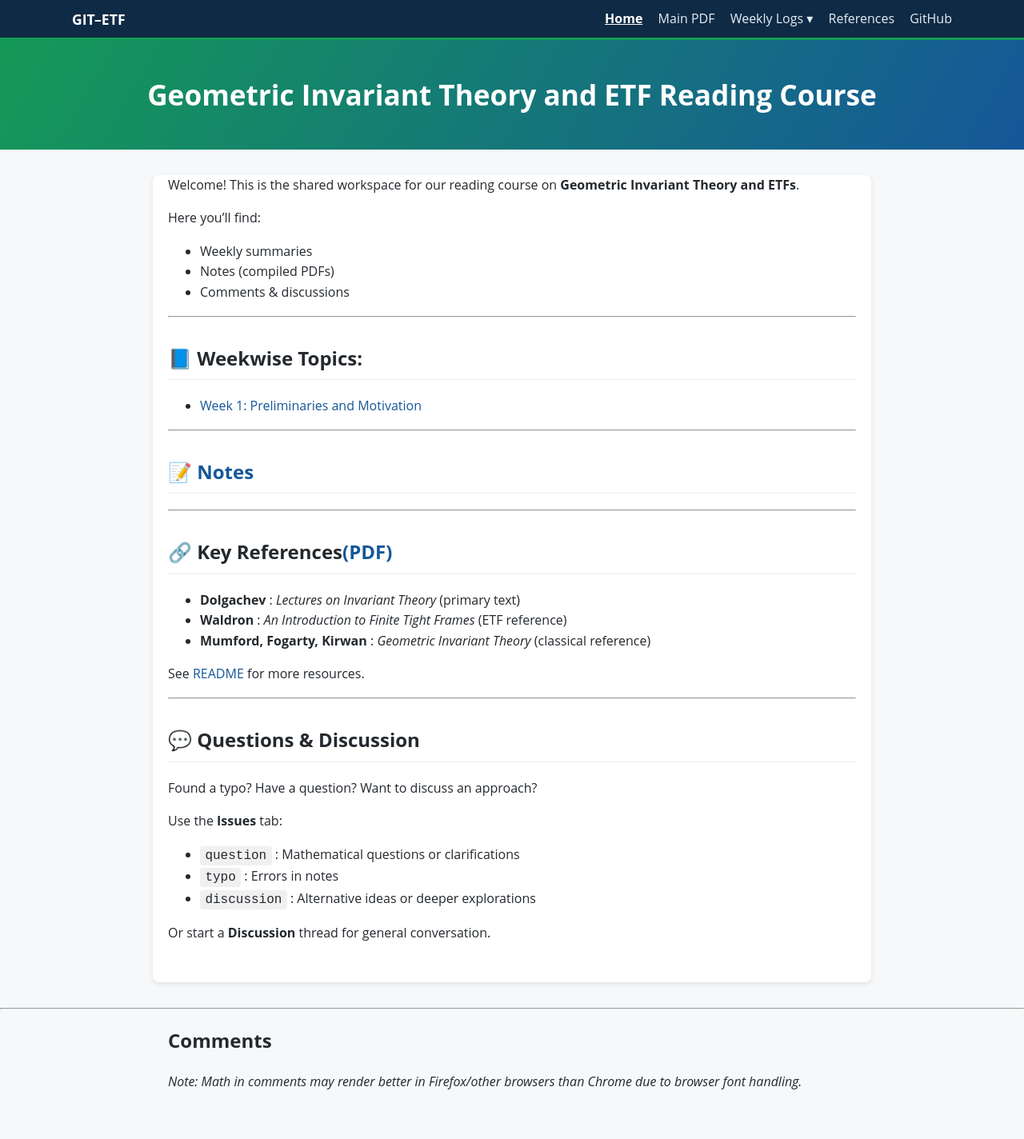
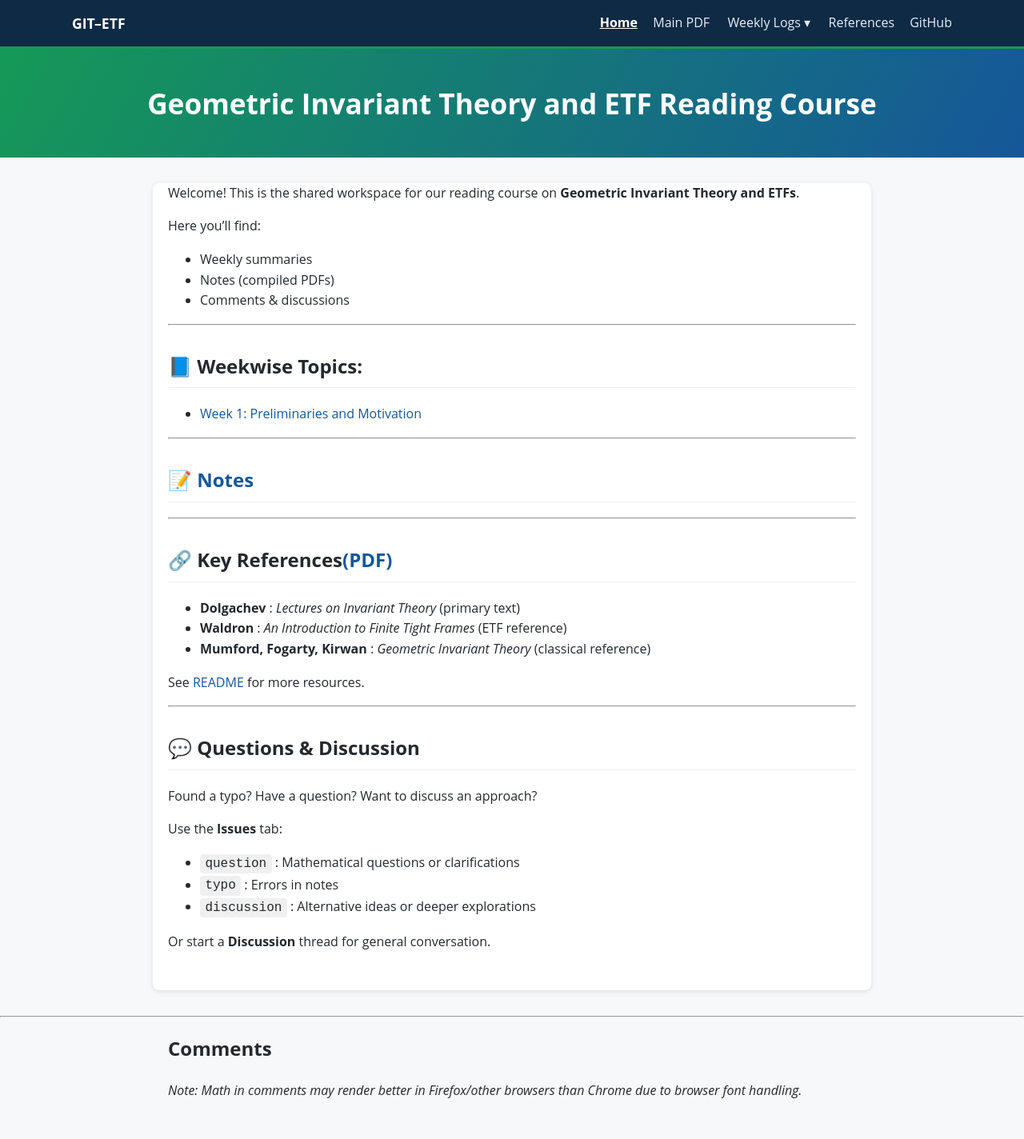
Before and after one commit to ayanava314/GIT-ETF, a Jekyll site: the page built from index.md, in a window 1280 px wide. Shown: the whole page at 80% size. Built offline with Jekyll 4.4.1, drawn with Linux system fonts in a browser that asks for light colours; comment, search, counter and statistics services are not loaded.

Commit message:
Refactor dropdown menu structure and styles

```diff
--- a/_layouts/default.html
+++ b/_layouts/default.html
@@ -113,29 +113,41 @@
 /* ======================================================
    DROPDOWN (WEEKLY LOGS)
    ====================================================== */
+
 .dropdown {
   position: relative;
   display: inline-block;
-  margin-left: 1.2rem;
 }
 
+/* Make the hover target taller */
 .dropdown-toggle {
+  display: inline-block;
+  padding: 0.4rem 0.2rem;
   cursor: pointer;
   color: #e6eef6;
   font-weight: 500;
+  text-decoration: none;
 }
 
+/* Dropdown menu */
 .dropdown-menu {
   display: none;
   position: absolute;
+  top: 100%;
+  left: 0;
   background: #0f2a44;
   min-width: 140px;
-  margin-top: 0.4rem;
   border-radius: 4px;
   box-shadow: 0 4px 10px rgba(0,0,0,0.2);
   z-index: 10;
+  padding-top: 0.3rem;
 }
 
+.dropdown:hover .dropdown-menu {
+  display: block;
+}
+
+/* Menu links */
 .dropdown-menu a {
   display: block;
   padding: 0.5rem 0.8rem;
@@ -153,9 +165,6 @@
   color: #ffffff;
 }
 
-.dropdown:hover .dropdown-menu {
-  display: block;
-}
 
 /* Mobile */
 @media (max-width: 768px) {
@@ -262,9 +271,10 @@
 
         <!-- Weekly Logs Dropdown -->
         <div class="dropdown">
-          <span class="dropdown-toggle">
+            <a class="dropdown-toggle">
               Weekly Logs ▾
-          </span>
+            </a>
+
             <div class="dropdown-menu">
               <a href="{{ '/week01.html' | relative_url }}"
                  class="{% if page.url contains 'week01' %}active{% endif %}">
@@ -272,6 +282,7 @@
               </a>
             </div>
          </div>
+
 
         <a href="{{ '/references.html' | relative_url }}"
            class="{% if page.url contains 'references' %}active{% endif %}">
```
Lines whose indentation alone changed are shown as unchanged.
